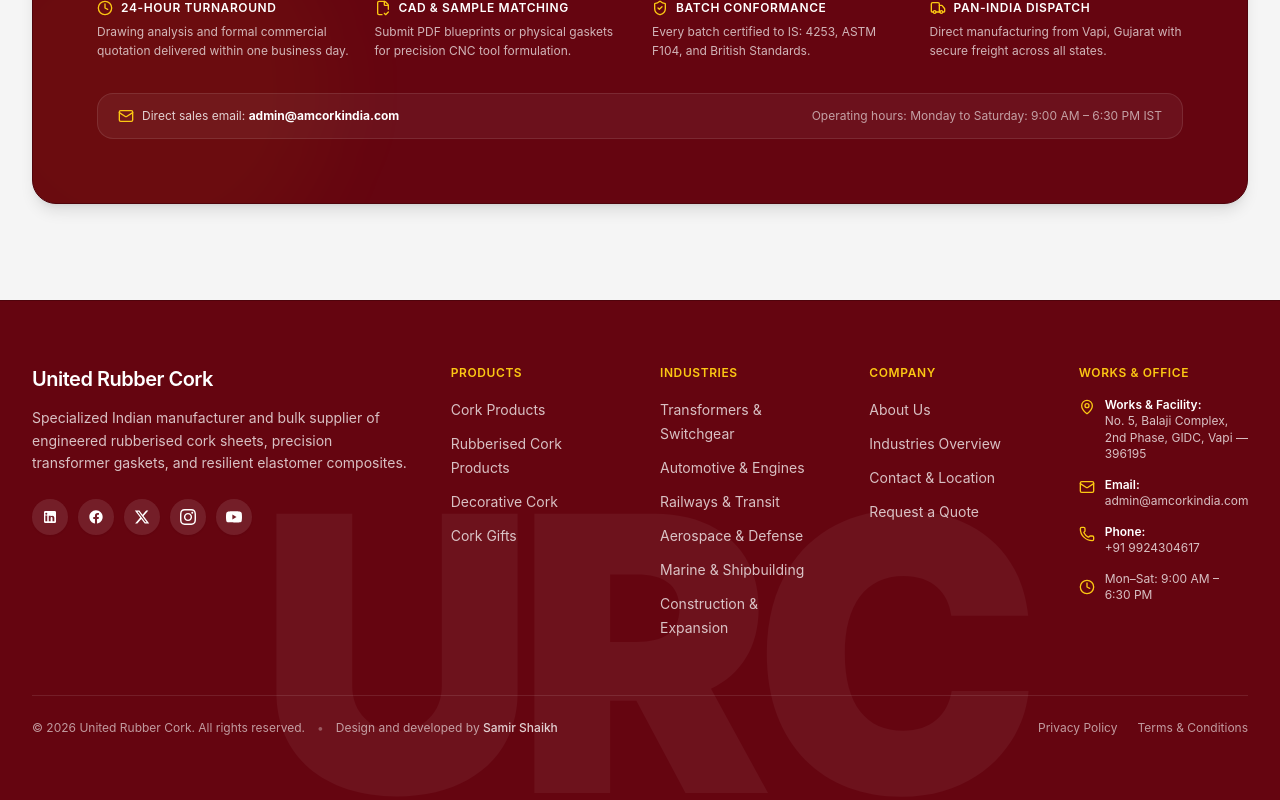
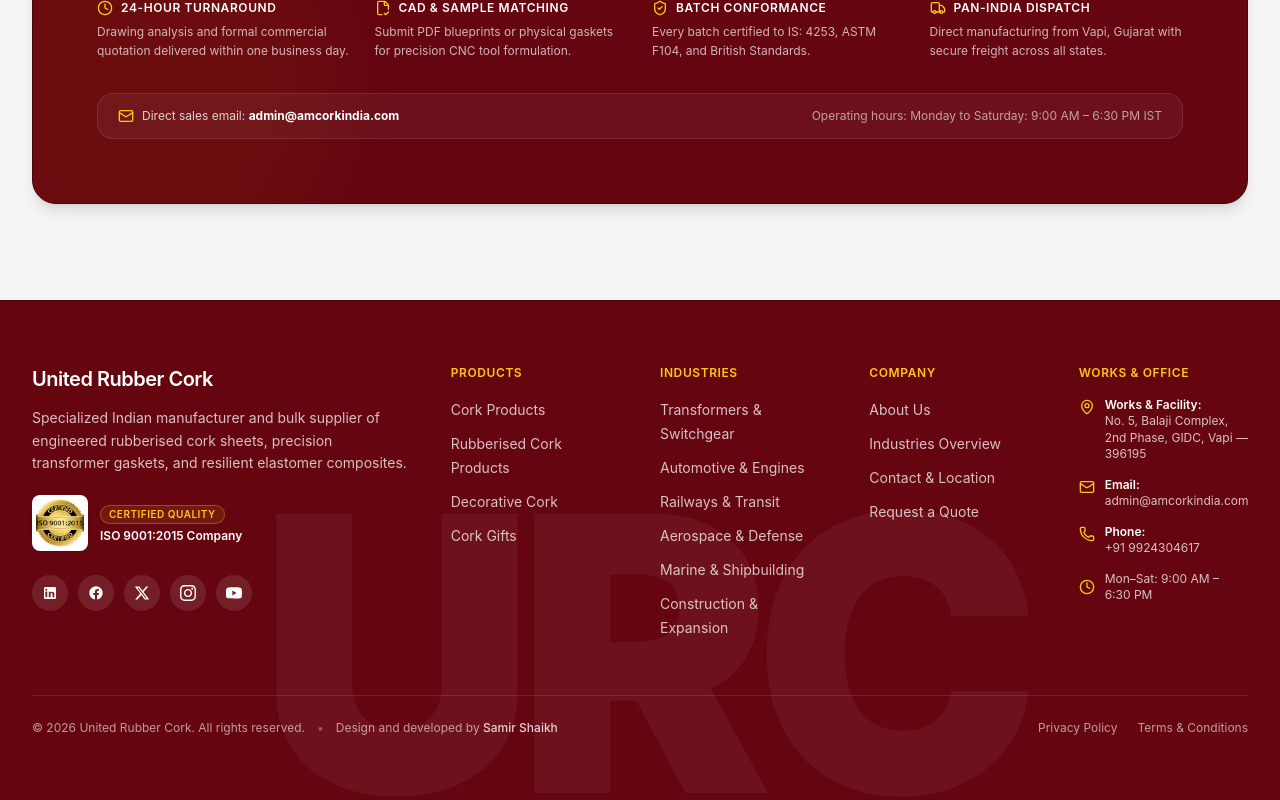
Before and after one commit to samirshaikh-dev/urc-v2, a Next.js app: page / in a window 1280 px wide. Shown: the part 4258-5058 px from the top of the page. Built offline with nearby package versions, Linux system fonts and the light colour scheme; no server answers; the database is empty.

Commit message:
feat: implement footer component with brand info and navigation links

```diff
--- a/src/components/layout/footer.js
+++ b/src/components/layout/footer.js
@@ -1,3 +1,4 @@
+import Image from "next/image";
 import Link from "next/link";
 import { FOOTER_NAV } from "@/data/navigation";
 import { SITE_CONFIG } from "@/lib/constants";
@@ -94,6 +95,27 @@ export function Footer({ currentYear }) {
             <p className="mt-3.5 max-w-sm text-xs leading-relaxed text-white/75 sm:text-sm">
               Specialized Indian manufacturer and bulk supplier of engineered rubberised cork sheets, precision transformer gaskets, and resilient elastomer composites.
             </p>
+
+            {/* ISO Certification Seal & Badge */}
+            <div className="mt-5 flex items-center gap-3">
+              <div className="relative size-14 shrink-0 overflow-hidden rounded-lg bg-white p-1 shadow-sm">
+                <Image
+                  src="/images/footer/ISO_9001-297x300.png"
+                  alt="ISO 9001:2015 Company"
+                  width={56}
+                  height={56}
+                  className="h-full w-full object-contain"
+                />
+              </div>
+              <div className="leading-tight">
+                <span className="inline-block rounded-full border border-yellow/30 bg-yellow/10 px-2 py-0.5 text-[10px] font-semibold uppercase tracking-wider text-yellow">
+                  Certified Quality
+                </span>
+                <span className="mt-1 block text-xs font-semibold text-white">
+                  ISO 9001:2015 Company
+                </span>
+              </div>
+            </div>
 
             {/* Social Icons Row */}
             <div className="mt-6 flex items-center gap-2.5">
```
Also changed, not shown: public/images/footer/ISO_9001-297x300.png (added).
